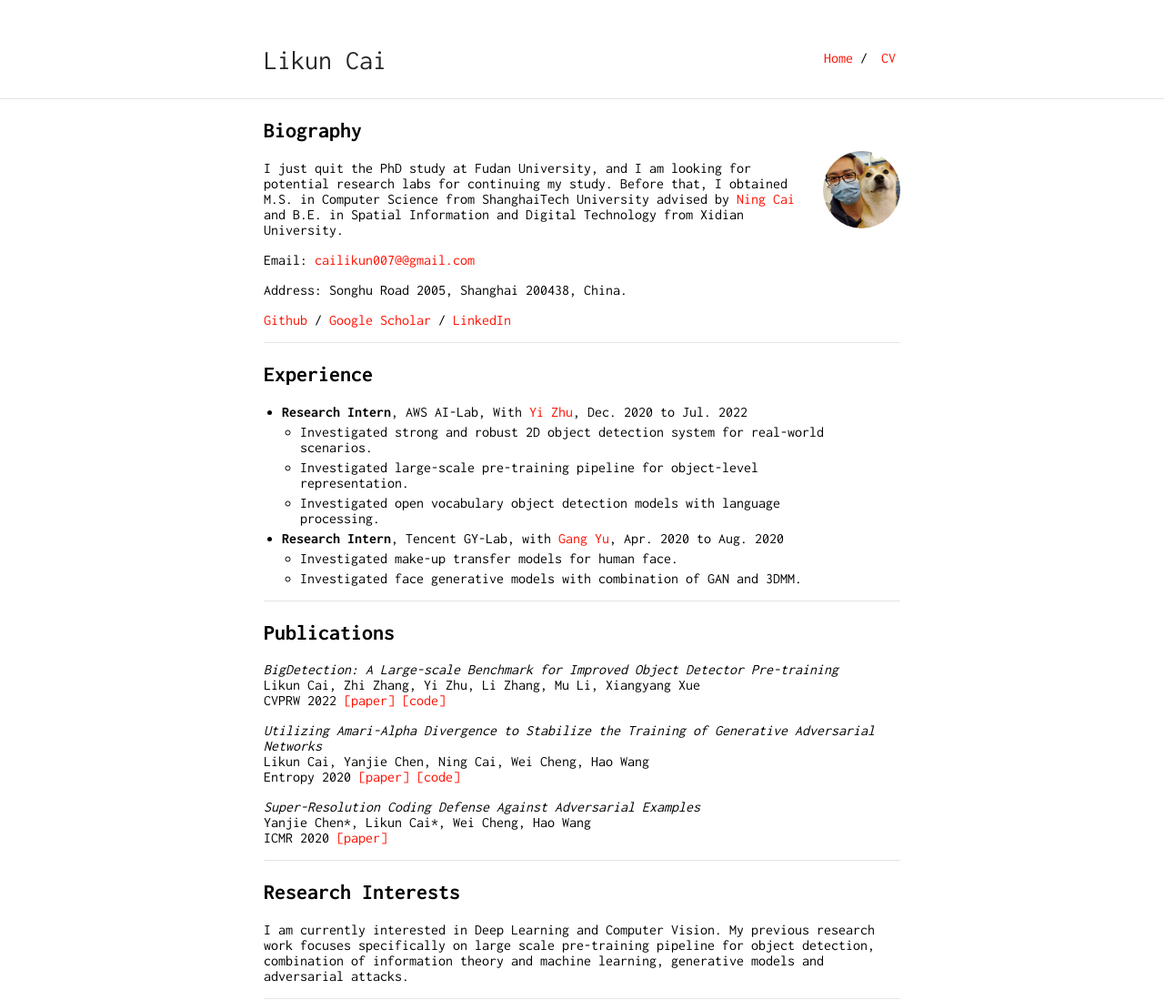
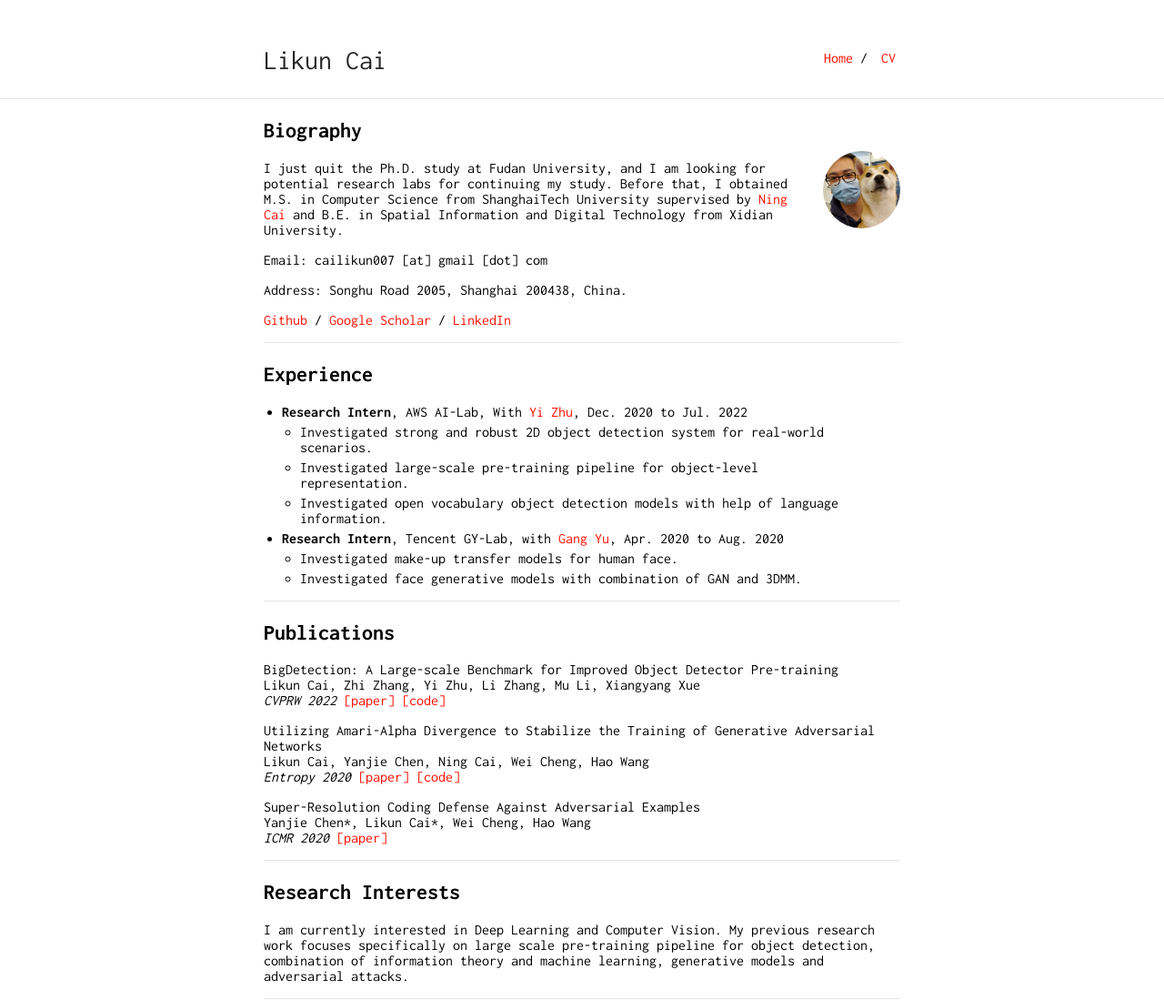
Before and after one commit to cailk/cailk.github.io, a Jekyll site: the page built from index.md, in a window 1280 px wide. Shown: the whole page at 91% size. Built offline with Jekyll 4.4.1, drawn with Linux system fonts in a browser that asks for light colours; our own code applies the rules of GitHub Pages for plain Markdown files.

Commit message:
update index

```diff
--- a/index.md
+++ b/index.md
@@ -6,11 +6,10 @@ layout: default
 
 <img class="profile-picture" src="./resources/my_pic.jpg">
 
-I just quit the PhD study at Fudan University, and I am looking for potential research labs for continuing my study.
-Before that, I obtained M.S. in Computer Science from ShanghaiTech University advised by [Ning Cai](https://sist.shanghaitech.edu.cn/sist_en/2020/0814/c7582a54749/page.htm) and B.E. in Spatial Information and Digital Technology from Xidian University.
+I just quit the Ph.D. study at Fudan University, and I am looking for potential research labs for continuing my study.
+Before that, I obtained M.S. in Computer Science from ShanghaiTech University supervised by [Ning Cai](https://sist.shanghaitech.edu.cn/sist_en/2020/0814/c7582a54749/page.htm) and B.E. in Spatial Information and Digital Technology from Xidian University.
 
-
-Email: [cailikun007@@gmail.com](mailto:cailikun007@gmail.com)
+Email: cailikun007 [at] gmail [dot] com
 
 Address: Songhu Road 2005, Shanghai 200438, China.
 
@@ -22,7 +21,7 @@ Address: Songhu Road 2005, Shanghai 200438, China.
 * **Research Intern**, AWS AI-Lab, With [Yi Zhu](https://bryanyzhu.github.io/), Dec. 2020 to Jul. 2022
     - Investigated strong and robust 2D object detection system for real-world scenarios.
     - Investigated large-scale pre-training pipeline for object-level representation.
-    - Investigated open vocabulary object detection models with language processing.
+    - Investigated open vocabulary object detection models with help of language information.
 * **Research Intern**, Tencent GY-Lab, with [Gang Yu](https://www.skicyyu.org/), Apr. 2020 to Aug. 2020
     - Investigated make-up transfer models for human face.
     - Investigated face generative models with combination of GAN and 3DMM.
@@ -31,17 +30,17 @@ Address: Songhu Road 2005, Shanghai 200438, China.
 
 ## Publications
 
-*BigDetection: A Large-scale Benchmark for Improved Object Detector Pre-training* \\
+BigDetection: A Large-scale Benchmark for Improved Object Detector Pre-training \\
 Likun Cai, Zhi Zhang, Yi Zhu, Li Zhang, Mu Li, Xiangyang Xue \\
-CVPRW 2022 [[paper]](https://arxiv.org/abs/2203.13249) [[code]](https://github.com/amazon-research/bigdetection)
+*CVPRW 2022* [[paper]](https://arxiv.org/abs/2203.13249) [[code]](https://github.com/amazon-research/bigdetection)
 
-*Utilizing Amari-Alpha Divergence to Stabilize the Training of Generative Adversarial Networks* \\
+Utilizing Amari-Alpha Divergence to Stabilize the Training of Generative Adversarial Networks \\
 Likun Cai, Yanjie Chen, Ning Cai, Wei Cheng, Hao Wang \\
-Entropy 2020 [[paper]](https://www.mdpi.com/1099-4300/22/4/410) [[code]](https://github.com/cailk/AlphaGAN)
+*Entropy 2020* [[paper]](https://www.mdpi.com/1099-4300/22/4/410) [[code]](https://github.com/cailk/AlphaGAN)
 
-*Super-Resolution Coding Defense Against Adversarial Examples* \\
+Super-Resolution Coding Defense Against Adversarial Examples \\
 Yanjie Chen\*, Likun Cai\*, Wei Cheng, Hao Wang \\
-ICMR 2020 [[paper]](https://dl.acm.org/doi/abs/10.1145/3372278.3390689)
+*ICMR 2020* [[paper]](https://dl.acm.org/doi/abs/10.1145/3372278.3390689)
 
 ---
 
```
Also changed, not shown: 1 other file.
